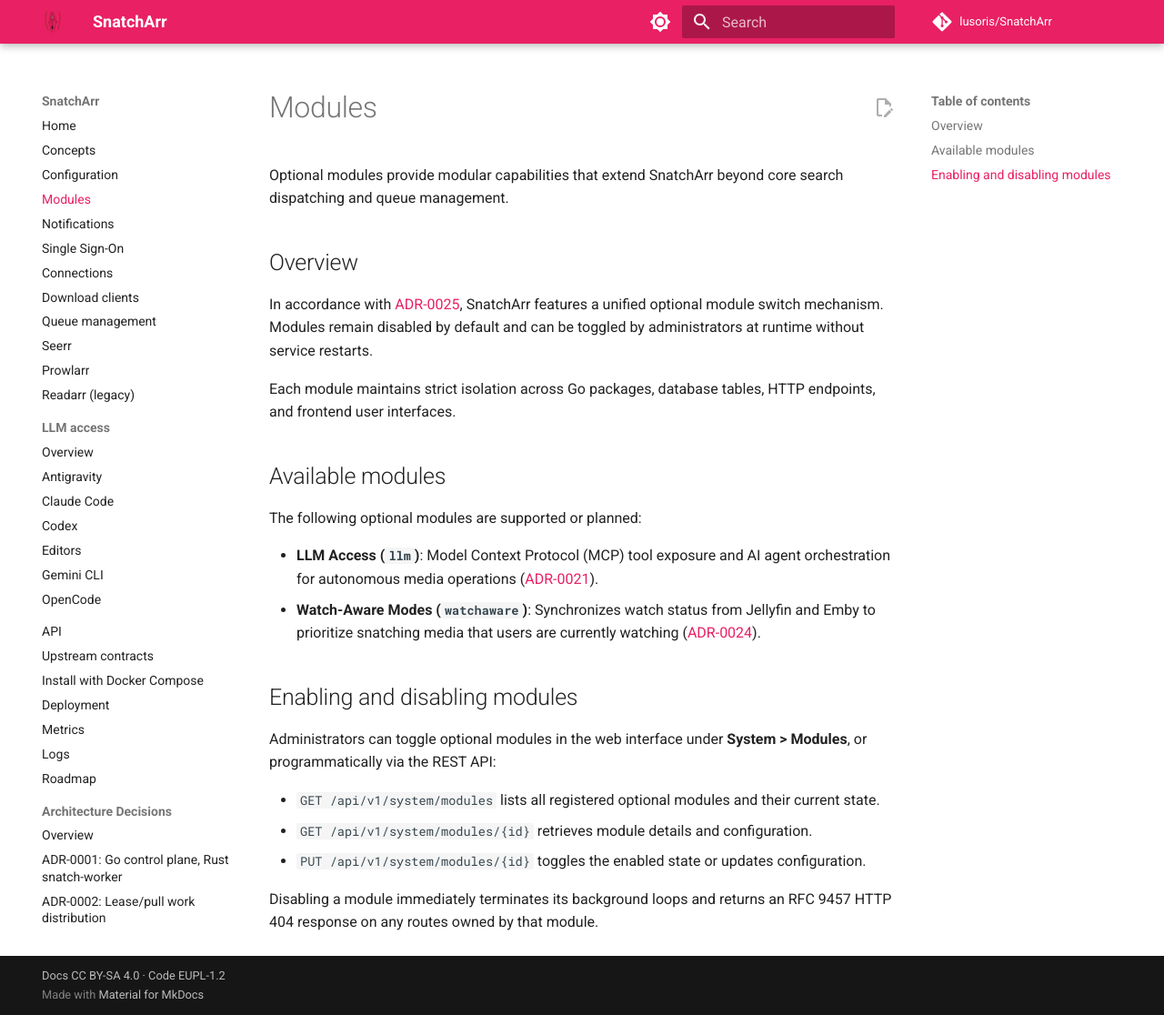
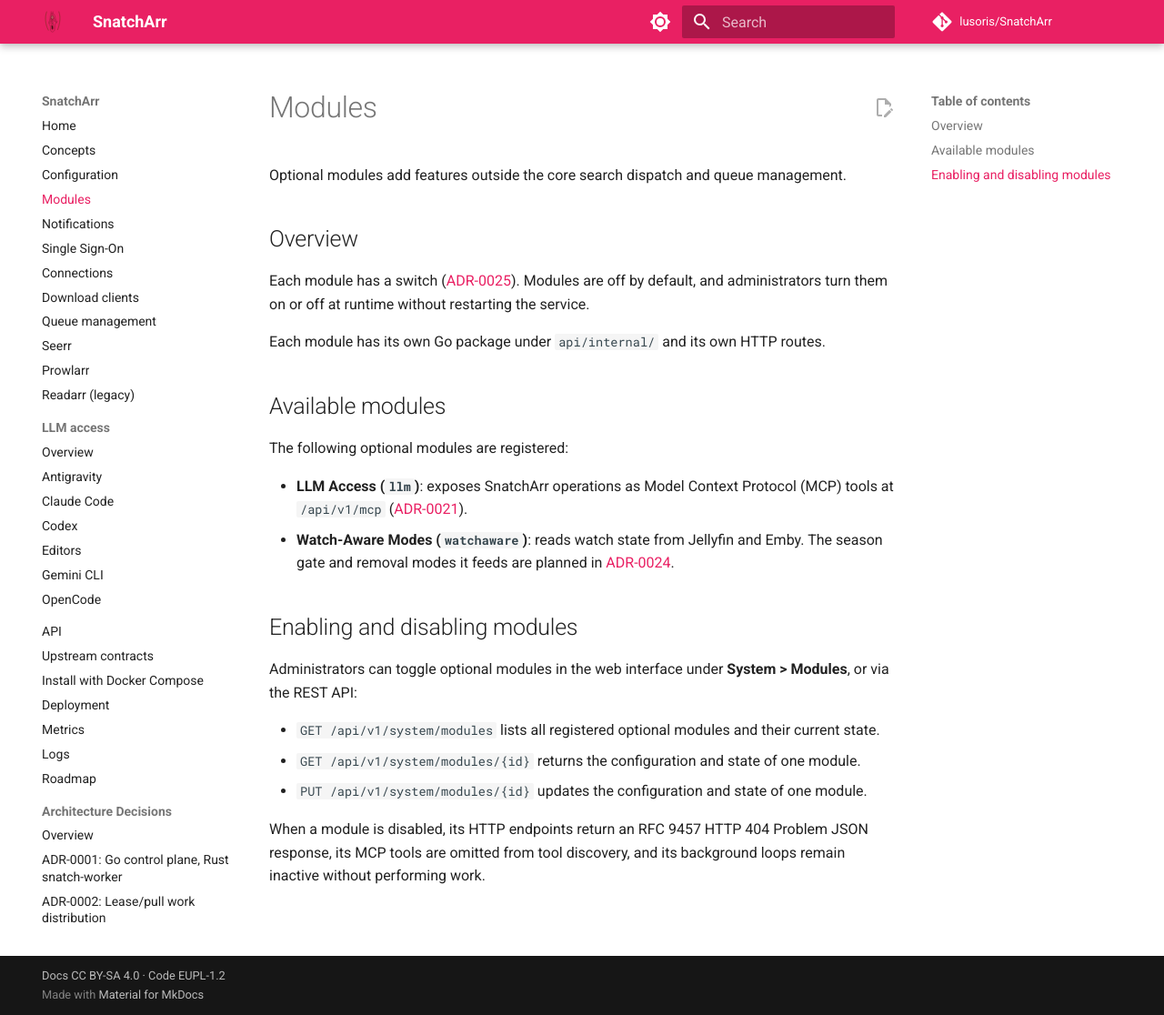
Before and after one commit to lusoris/SnatchArr, an MkDocs documentation site: the page built from docs/modules.md, in a window 1280 px wide and 1116 px high. Shown: the whole window at 91% size. Built offline with MkDocs 1.6.1 and Material for MkDocs 9.7.7, drawn with Linux system fonts in a browser that asks for light colours; comment, search, counter and statistics services are not loaded.

Commit message:
fix(web): limit help summaries to what each page does
Each help summary and docs/modules.md now states only behaviour that a
route, component, ADR or the OpenAPI spec shows. Dropped claims include
automatic queue removal (queue rules start in observe mode), API keys
inheriting role permissions (keys carry their own scopes) and a shipped
season gate (ADR-0024 is proposed).

Signed-off-by: lusoris <lusoris@proton.me>

```diff
--- a/docs/modules.md
+++ b/docs/modules.md
@@ -5,27 +5,27 @@
 
 # Modules
 
-Optional modules provide modular capabilities that extend SnatchArr beyond core search dispatching and queue management.
+Optional modules add features outside the core search dispatch and queue management.
 
 ## Overview
 
-In accordance with [ADR-0025](adr/0025-module-switches.md), SnatchArr features a unified optional module switch mechanism. Modules remain disabled by default and can be toggled by administrators at runtime without service restarts.
+Each module has a switch ([ADR-0025](adr/0025-module-switches.md)). Modules are off by default, and administrators turn them on or off at runtime without restarting the service.
 
-Each module maintains strict isolation across Go packages, database tables, HTTP endpoints, and frontend user interfaces.
+Each module has its own Go package under `api/internal/` and its own HTTP routes.
 
 ## Available modules
 
-The following optional modules are supported or planned:
+The following optional modules are registered:
 
-- **LLM Access (`llm`)**: Model Context Protocol (MCP) tool exposure and AI agent orchestration for autonomous media operations ([ADR-0021](adr/0021-llm-access-module.md)).
-- **Watch-Aware Modes (`watchaware`)**: Synchronizes watch status from Jellyfin and Emby to prioritize snatching media that users are currently watching ([ADR-0024](adr/0024-watch-aware-modes.md)).
+- **LLM Access (`llm`)**: exposes SnatchArr operations as Model Context Protocol (MCP) tools at `/api/v1/mcp` ([ADR-0021](adr/0021-llm-access-module.md)).
+- **Watch-Aware Modes (`watchaware`)**: reads watch state from Jellyfin and Emby. The season gate and removal modes it feeds are planned in [ADR-0024](adr/0024-watch-aware-modes.md).
 
 ## Enabling and disabling modules
 
-Administrators can toggle optional modules in the web interface under **System > Modules**, or programmatically via the REST API:
+Administrators can toggle optional modules in the web interface under **System > Modules**, or via the REST API:
 
 - `GET /api/v1/system/modules` lists all registered optional modules and their current state.
-- `GET /api/v1/system/modules/{id}` retrieves module details and configuration.
-- `PUT /api/v1/system/modules/{id}` toggles the enabled state or updates configuration.
+- `GET /api/v1/system/modules/{id}` returns the configuration and state of one module.
+- `PUT /api/v1/system/modules/{id}` updates the configuration and state of one module.
 
-Disabling a module immediately terminates its background loops and returns an RFC 9457 HTTP 404 response on any routes owned by that module.
+When a module is disabled, its HTTP endpoints return an RFC 9457 HTTP 404 Problem JSON response, its MCP tools are omitted from tool discovery, and its background loops remain inactive without performing work.
```
Also changed, not shown: 2 other files.
